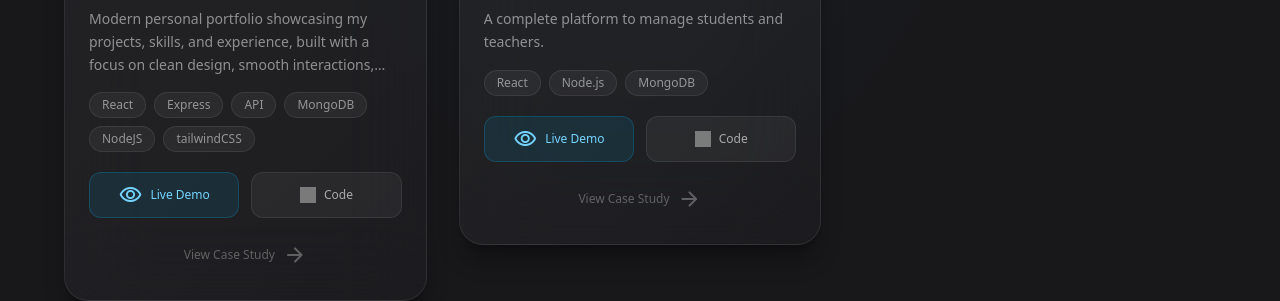
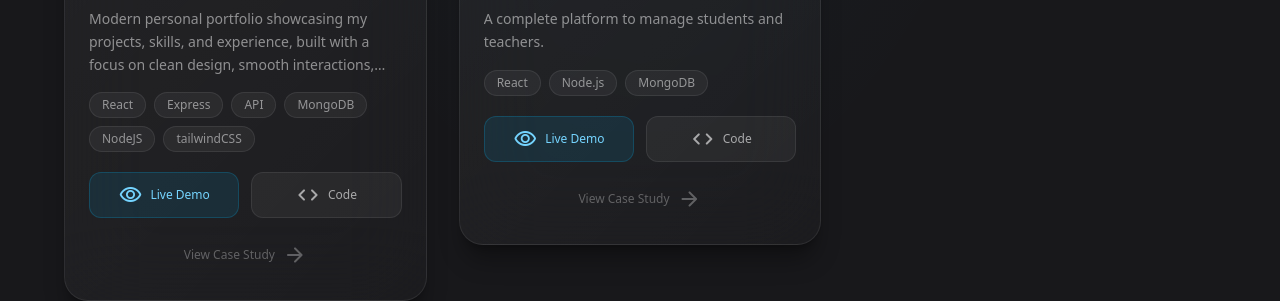
Before and after one commit to kobby1919/kwabena-portfolio, a React (Vite) app: page /work in a window 1280 px wide. Shown: the part 940-1241 px from the top of the page. Built offline with nearby package versions, Linux system fonts and the light colour scheme; no server answers; grey boxes are pictures that could not be loaded.

Commit message:
Fix broken icon on code button in the project card react component

```diff
--- a/src/components/ProjectCard.jsx
+++ b/src/components/ProjectCard.jsx
@@ -84,7 +84,7 @@ function ProjectCard({
                        bg-black/60 backdrop-blur-md rounded-full border border-white/10
                        hover:border-white/30 hover:bg-black/80 transition"
           >
-            <img src="/images/github.svg" alt="GitHub" className="w-4 h-4" />
+            <span className="material-symbols-rounded text-white text-sm">code</span>
           </a>
           <a
             href={live}
@@ -172,7 +172,7 @@ function ProjectCard({
                        bg-white/5 text-white/60 border border-white/8
                        hover:bg-white/10 hover:text-white/80 transition-all duration-300"
           >
-            <img src="/images/github.svg" alt="GitHub" className="w-4 h-4 opacity-70" />
+            <span className="material-symbols-rounded text-sm">code</span>
             Code
           </a>
         </div>
```
